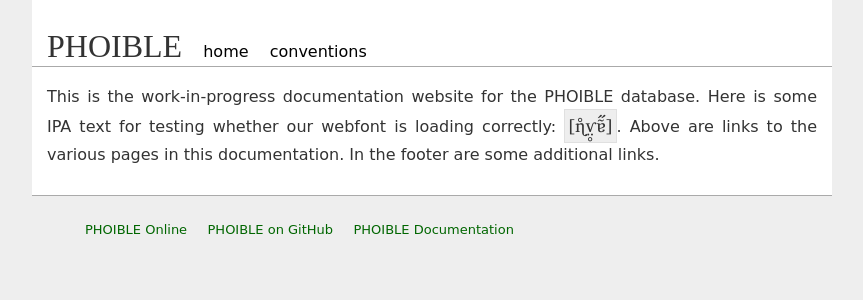
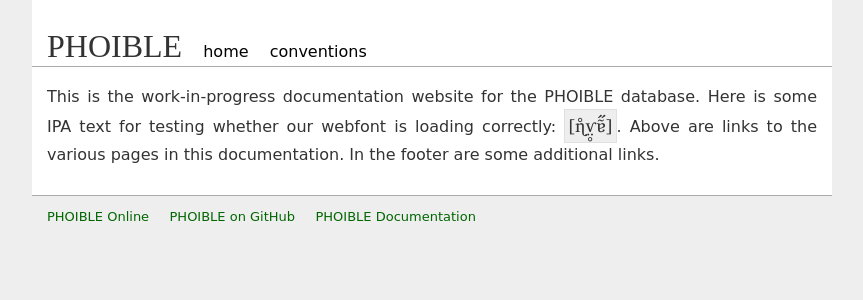
Before and after one commit to phoible/phoible.github.io, a Jekyll site: the page built from index.md, in a window 1280 px wide. Shown: the top 300 px of the page, without its empty margins (208-1071 px from the left). Built offline with Jekyll 4.4.1, drawn with Linux system fonts in a browser that asks for light colours; some web fonts are replaced; Markdown is read by kramdown in place of the engine named in the settings.

Commit message:
more css tweaks

```diff
--- a/_layouts/default.html
+++ b/_layouts/default.html
@@ -26,13 +26,11 @@
           {{ content }}
 
           <div class="footer">
-            <div class="contact">
               <ul>
                 <li><a href="http://phoible.org/" title="the web-browsable published version of the database">PHOIBLE Online</a></li>
                 <li><a href="https://github.com/phoible/" title="where all the in-progress and experimental stuff happens">PHOIBLE on GitHub</a></li>
                 <li><a href="http://phoible.github.io/" title="you are already here">PHOIBLE Documentation</a></li>
               </ul>
-            </div>
           </div>
         </div>
 
--- a/css/main.css
+++ b/css/main.css
@@ -64,14 +64,20 @@
   margin: 1.75em 0 0;
   font-size: x-large;
   color: #fff;
-  background-color: #aaa;
-	  padding: 0 15px 0.125em;
+  background-color: #999;
+  padding: 0 15px 0.125em;
   border: none;
 }
 /* links */
-a         { color: #00a; }
-a:hover   { color: #a00; }
-a:visited { color: #00a; }
+a {
+  text-decoration: none;
+  color: #060;
+}
+a:hover {
+  color: #a00;
+  text-decoration: underline;
+}
+a:visited { color: #060; }
 /* tables */
 table { margin: 0 auto; }
 th {
@@ -121,36 +127,39 @@
   margin-bottom: 1em;
   padding: 0 15px;
 }
+.title {
+  font-family: 'mplus-thin';
+  font-size: xx-large;
+  display: inline-block;
+}
 .site .header a {
   text-decoration: none;
   color: #000;
 }
 .site .header a:hover { color: #a00; }
 .site .header a.nav { margin-left: 1em; }
-.site .header .title {
-  font-family: 'mplus-thin';
-  font-size: xx-large;
-  display: inline-block;
-}
 .site .footer {
   background-color: #eee;
   font-size: small;
   font-family: 'mplus-light', 'DejaVu Sans', sans-serif;
   border-top: #aaa solid thin;
-  margin: 2em 0 3em;
-  padding: 0.5em 1em;
+  margin: 2em 0 4em;
+  padding: 0.5em 0 0;
   overflow: hidden;
 }
-.site .footer a { text-decoration: none; }
-.site .footer .contact {
-  float: left;
-  margin-right: 3em;
+.site .footer a {
+  text-decoration: none;
+  color: #060;
 }
-.site .footer .contact ul li {
-	display: inline;
-	margin-right: 1.25em;
+.site .footer a:hover { color: #a00; }
+.site .footer ul {
+  padding: 0 15px;
+  display: inline;
 }
-.site .footer .contact a { color: #060; }
+.site .footer ul li {
+  display: inline;
+  margin-right: 1.25em;
+}
 /**********************************************************************/
 /* Custom                                                             */
 /**********************************************************************/
```
